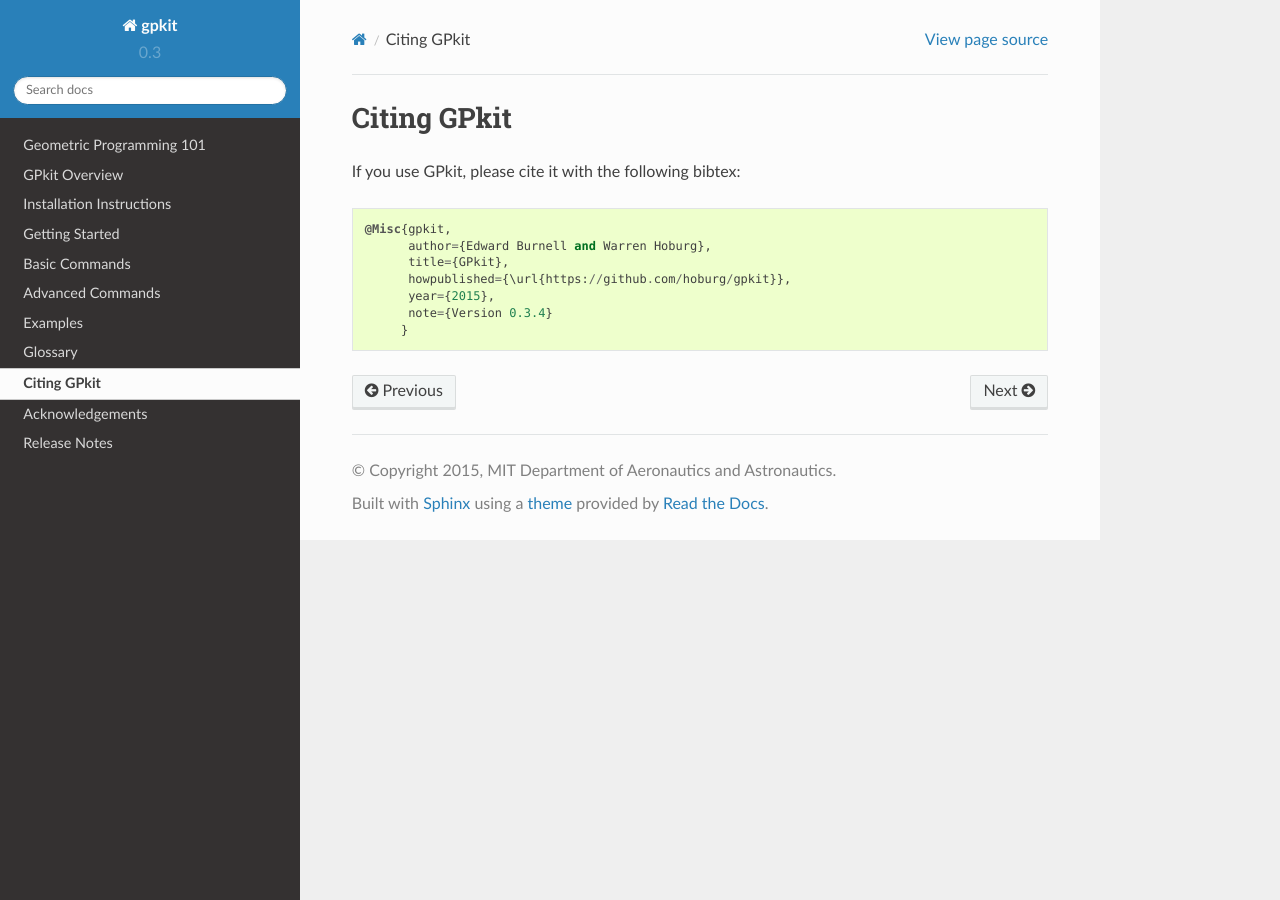
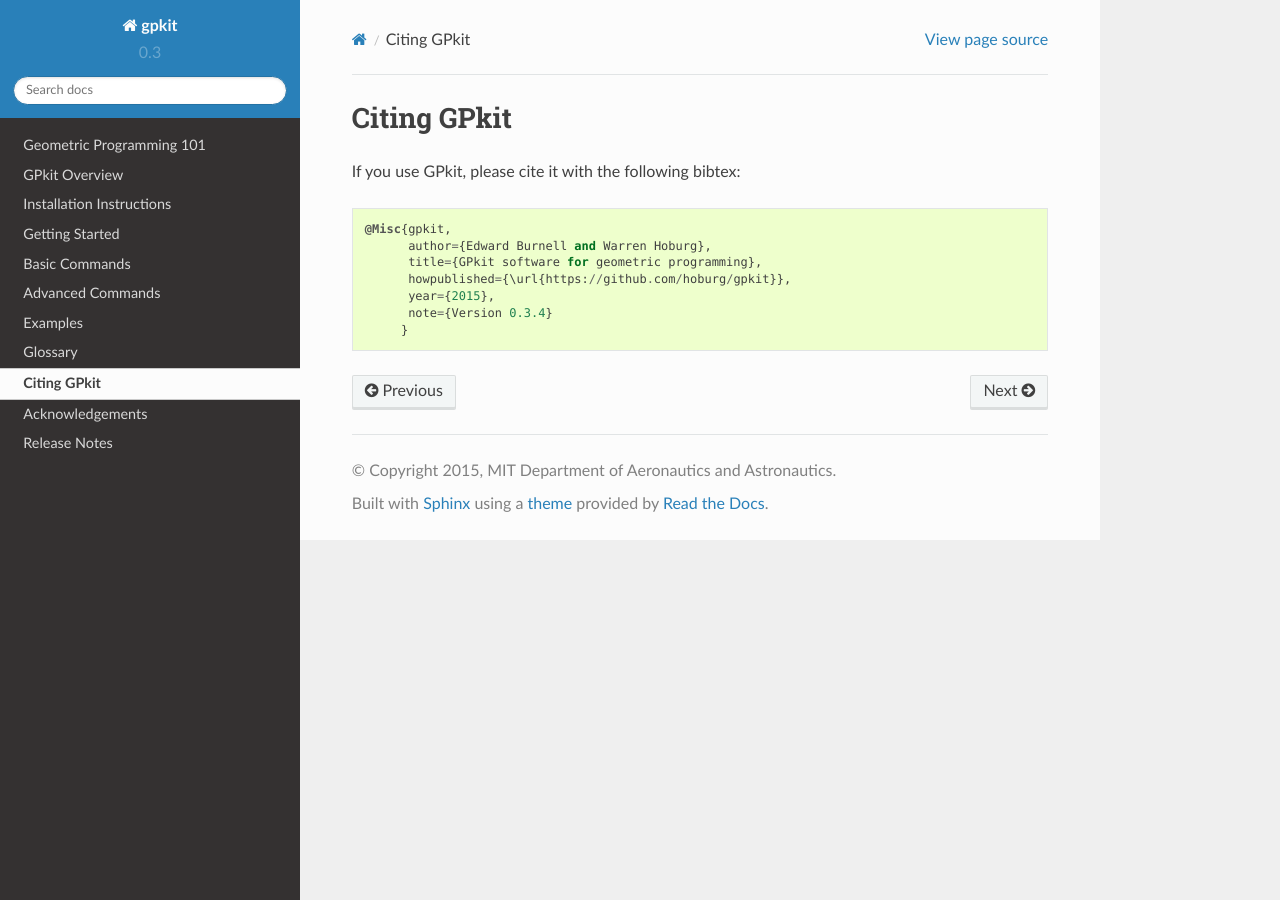
Before and after one commit to convexengineering/gpkit, a Sphinx documentation site: the page built from docs/source/citinggpkit.rst, in a window 1280 px wide. Built offline with Sphinx 7.4.7 and the Read the Docs theme 2.0.0, drawn with Linux system fonts in a browser that asks for light colours.

Commit message:
expand title for GPkit citation

```diff
--- a/docs/source/citinggpkit.rst
+++ b/docs/source/citinggpkit.rst
@@ -5,7 +5,7 @@ If you use GPkit, please cite it with the following bibtex::
 
     @Misc{gpkit,
           author={Edward Burnell and Warren Hoburg},
-          title={GPkit},
+          title={GPkit software for geometric programming},
           howpublished={\url{https://github.com/hoburg/gpkit}},
           year={2015},
           note={Version 0.3.4}
```
